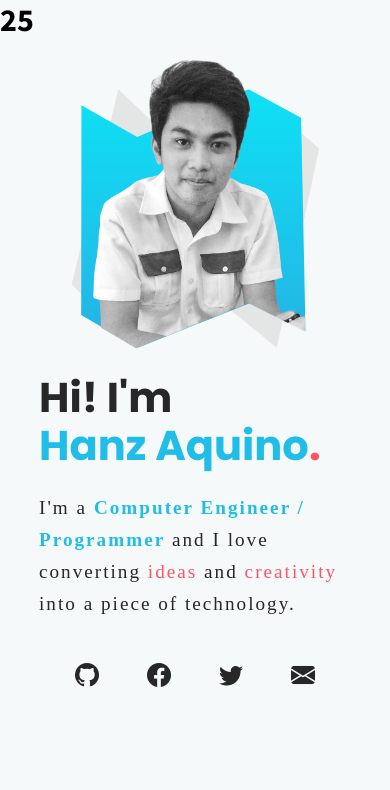
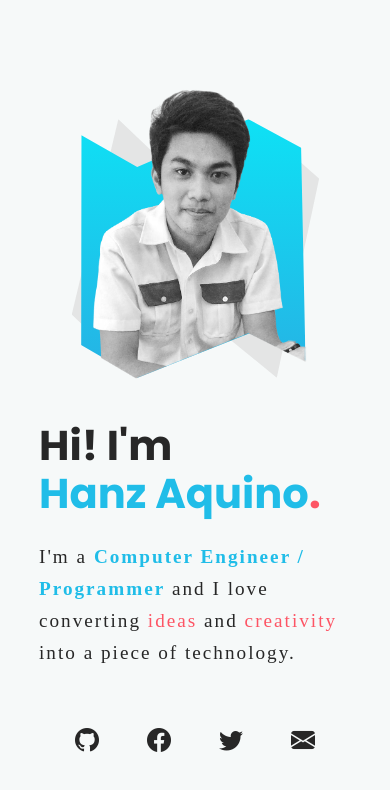
Before and after one commit to hanzzakino/hanzz, a Next.js app: page / in a window 390 px wide. Shown: the top 790 px of the page. Built offline with nearby package versions, Linux system fonts and the light colour scheme.

Commit message:
Major Update: Layout Responsiveness

```diff
--- a/components/introduction.jsx
+++ b/components/introduction.jsx
@@ -1,7 +1,6 @@
 import styles from '../styles/Introduction.module.css';
 
 export default function Introduction() {
-  console.log(styles)
   return (
     <div className={styles.introContainer}>
         <div className={styles.introGroup1}>
@@ -25,7 +24,6 @@ export default function Introduction() {
                 </div>
             </div>
         </div>
-
     </div>
   )
 }
--- a/components/shared/animatedBackground.jsx
+++ b/components/shared/animatedBackground.jsx
@@ -55,7 +55,7 @@ export default function AnimatedBackground({speedMultiplier=1, opacity=0.3, maxB
   return (
       <div className={styles.area} >
       <ul className={styles.circles}>
-        <h1>{shapeNumber} </h1>
+
 
           {animatedShapes}
       </ul>
--- a/package.json
+++ b/package.json
@@ -8,7 +8,6 @@
   "dependencies": {
     "next": "latest",
     "react": "18.2.0",
-    "react-dom": "18.2.0",
-    "sass": "^1.57.1"
+    "react-dom": "18.2.0"
   }
 }
--- a/styles/Home.module.css
+++ b/styles/Home.module.css
@@ -1,4 +1,4 @@
-.main_container {
+.mainContainer {
   height: 100%;
   width: 100%;
   display: flex;
--- a/styles/Introduction.module.css
+++ b/styles/Introduction.module.css
@@ -1,10 +1,11 @@
 .introContainer {
   width: 100%;
+  height: 100%;
   display: flex;
-  flex-flow: column;
   align-items: center;
   position: absolute;
-  top: 24vh;
+  flex-direction: column;
+  justify-content: center;
 }
 
 .introGroup1 {
@@ -48,7 +49,7 @@
 .introGroup1_msg {
   /* background-color: orange; */
   height: 340px;
-  width: 600px;
+  max-width: 600px;
 }
 
 .introGroup1_msg1 {
@@ -122,10 +123,14 @@
 }
 
 
-@media only screen and (max-width: 720px) {
-  .introContainer {
-    top: 4%;
+@media only screen and (max-width: 1024px){
+  .introGroup1_img {
+    min-width: 300px;
+    margin-right: 10px;
   }
+}
+
+@media only screen and (max-width: 820px){
   .introGroup1 {
     align-items: center;
     flex-flow: column;
@@ -138,13 +143,13 @@
   }
   .introGroup1_msg {
     height: fit-content;
-    padding: 0 10% 0 10%;
+    padding: 12px 10% 0 10%;
     width: 100%;
   }
   .introGroup1_msg1 {
     font-size: 2.6rem;
     line-height: 3rem;
-    margin-top: 0;
+    margin-top: 6px;
   }
   .introGroup1_msg2 {
     font-size: 2.6rem;
@@ -158,9 +163,28 @@
   }
   .introGroup1_social {
     justify-content: center;
-    margin-top: 1rem;
+    margin-top: 2rem;
   }
   .introGroup1_social a {
     margin: 24px;
   }
 }
+
+
+@media only screen and (max-width: 380px) {
+  .introGroup1 {
+    transform: scale(0.87);
+  }
+}
+
+@media only screen and (min-width: 1440px) {
+  .introGroup1 {
+    transform: scale(1.3);
+  }
+}
+
+@media only screen and (min-width: 1920px) {
+  .introGroup1 {
+    transform: scale(1.8);
+  }
+}
```
Also changed, not shown: pages/index.jsx (+0 -9 lines), 1 other file (tests, documents, lock files or other folders).
